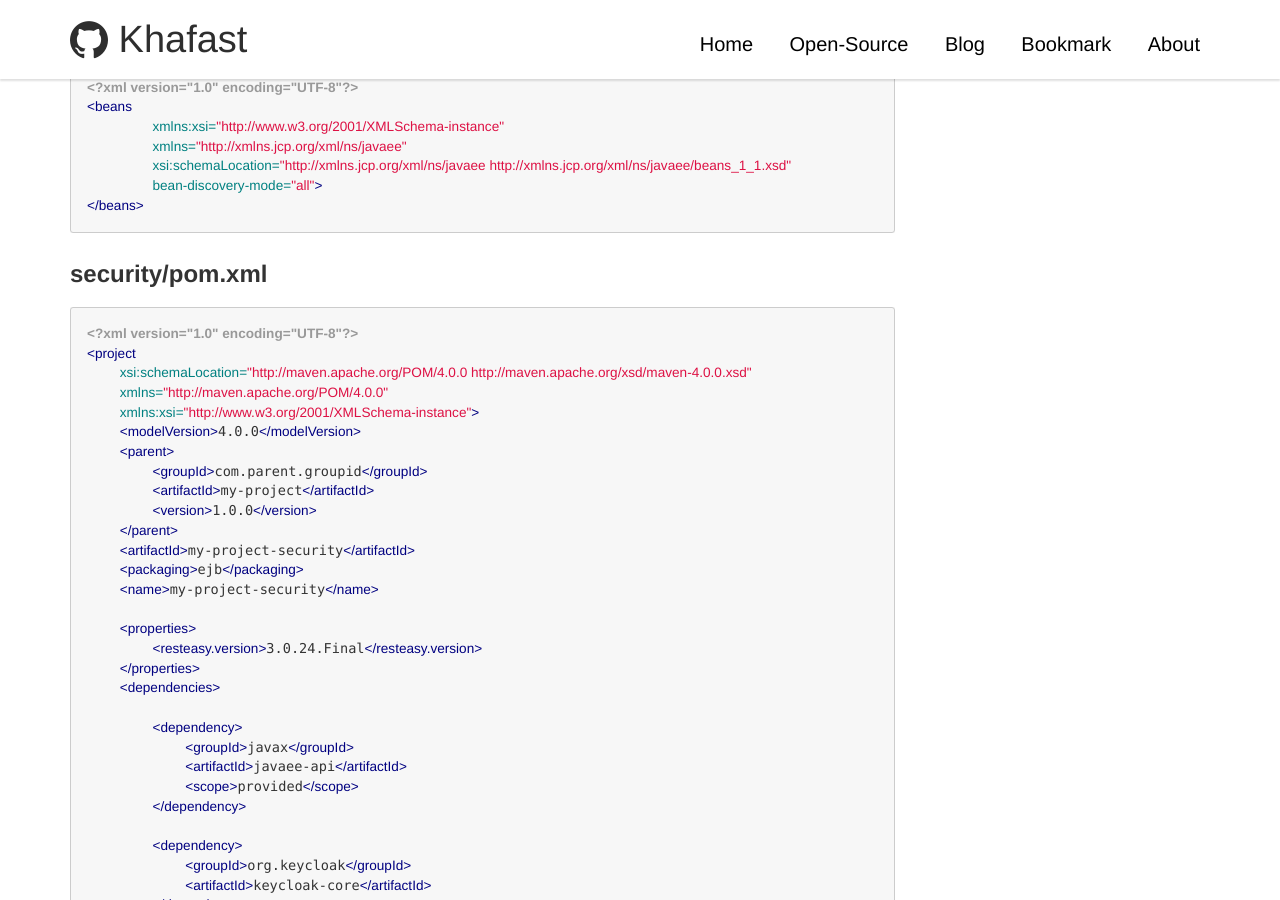
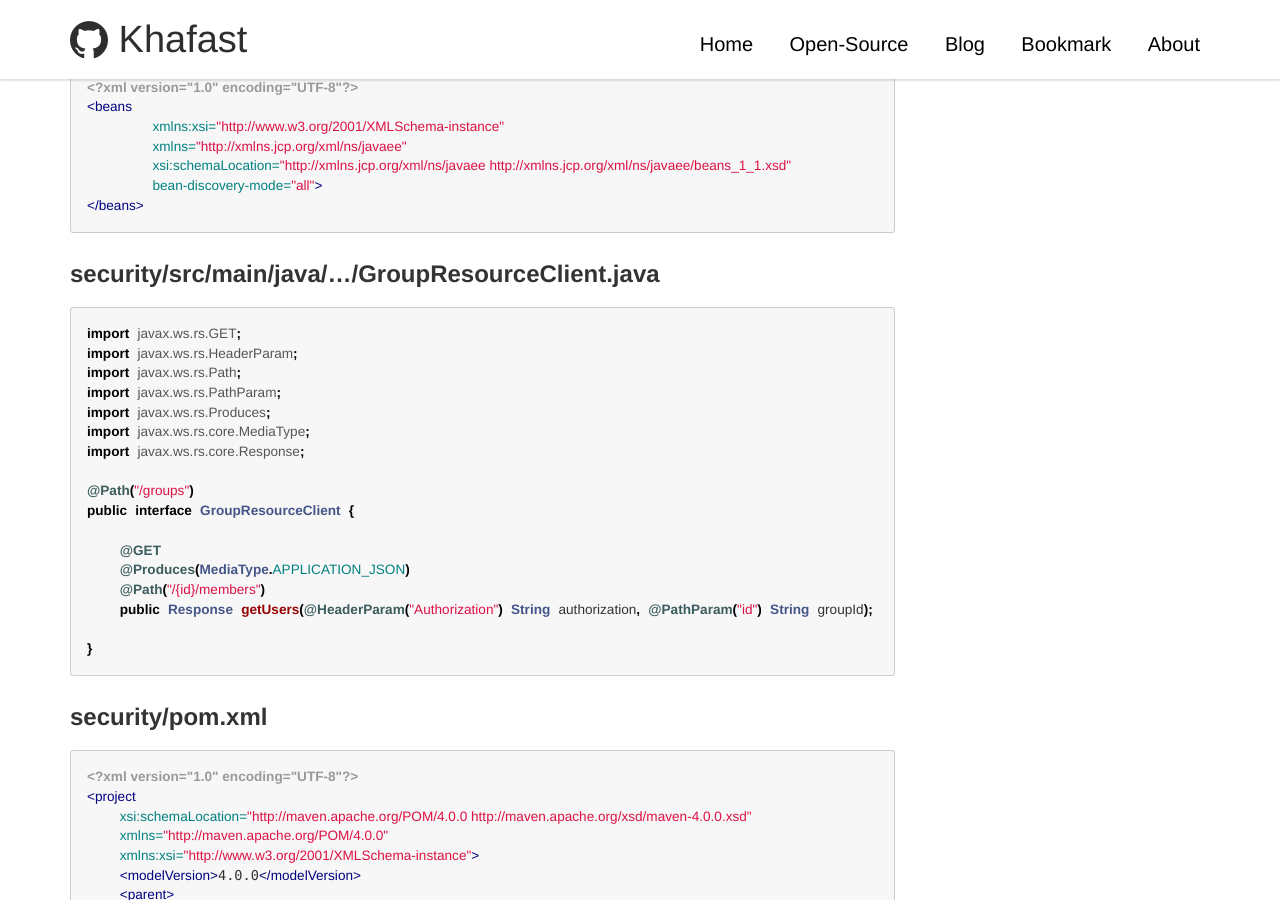
Before and after one commit to khafast/khafast.github.io, a Jekyll site: the page built from _posts/2019/2019-09-20-Java-project-structure.md, in a window 1280 px wide and 900 px high, scrolled down 615 px. Built offline with Jekyll 4.4.1, drawn with Linux system fonts in a browser that asks for light colours; our own code applies the rules of GitHub Pages for plain Markdown files; comment, search, counter and statistics services are not loaded.

Commit message:
_posts/2019/2019-09-20-Java-project-structure.md updated from https://stackedit.io/

````diff
--- a/_posts/2019/2019-09-20-Java-project-structure.md
+++ b/_posts/2019/2019-09-20-Java-project-structure.md
@@ -15,6 +15,27 @@ keycloak.group.recruiter.id=b6c76ffa-4e55-4daa-a16b-4ac92e6ac7a6
 	xsi:schemaLocation="http://xmlns.jcp.org/xml/ns/javaee http://xmlns.jcp.org/xml/ns/javaee/beans_1_1.xsd"
 	bean-discovery-mode="all">
 </beans>
+```
+
+### security/src/main/java/.../GroupResourceClient.java
+```java
+import javax.ws.rs.GET;
+import javax.ws.rs.HeaderParam;
+import javax.ws.rs.Path;
+import javax.ws.rs.PathParam;
+import javax.ws.rs.Produces;
+import javax.ws.rs.core.MediaType;
+import javax.ws.rs.core.Response;
+
+@Path("/groups")
+public interface GroupResourceClient {
+
+    @GET
+    @Produces(MediaType.APPLICATION_JSON)
+    @Path("/{id}/members")
+    public Response getUsers(@HeaderParam("Authorization") String authorization, @PathParam("id") String groupId);
+
+}
 ```
 
 ### security/pom.xml
````
Also changed, not shown: other parts of _posts/2019/2019-09-20-Java-project-structure.md (+1 -1 lines).
